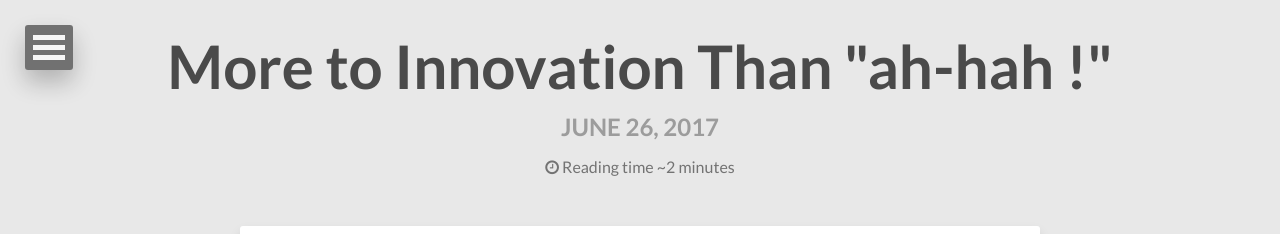
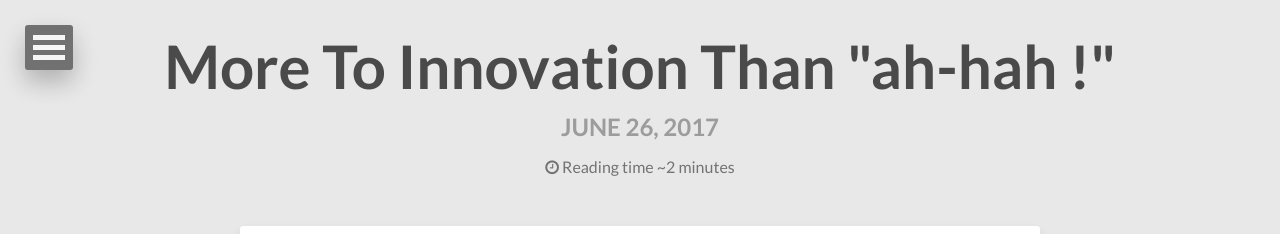
Before and after one commit to dtinblack/dtinblack.github.io, a Jekyll site: the page built from _posts/2017-06-26-more-to-innovation.md, in a window 1280 px wide and 900 px high. Shown: the top 234 px of the window. Built offline with Jekyll 4.4.1, drawn with Linux system fonts in a browser that asks for light colours; nearby versions of some CDN libraries.

Commit message:
corrected spelling

```diff
--- a/_posts/2017-06-26-more-to-innovation.md
+++ b/_posts/2017-06-26-more-to-innovation.md
@@ -1,6 +1,6 @@
 ---
 layout: post
-title: More to Innovation Than "ah-hah !"
+title: More To Innovation Than "ah-hah !"
 description: "Insights into the innovation process"
 modified: 2017-06-26
 tags: [products, innovation, analysis]
```
